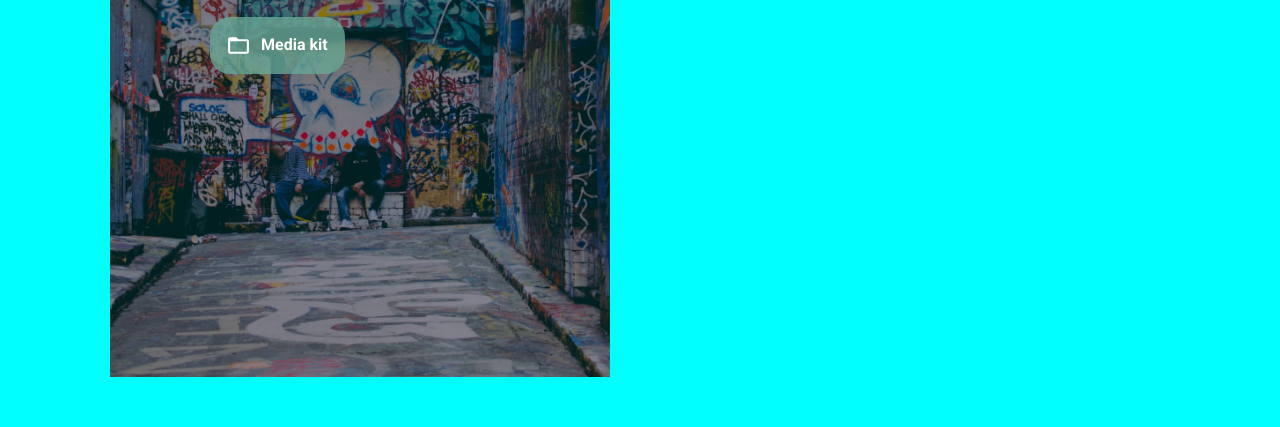
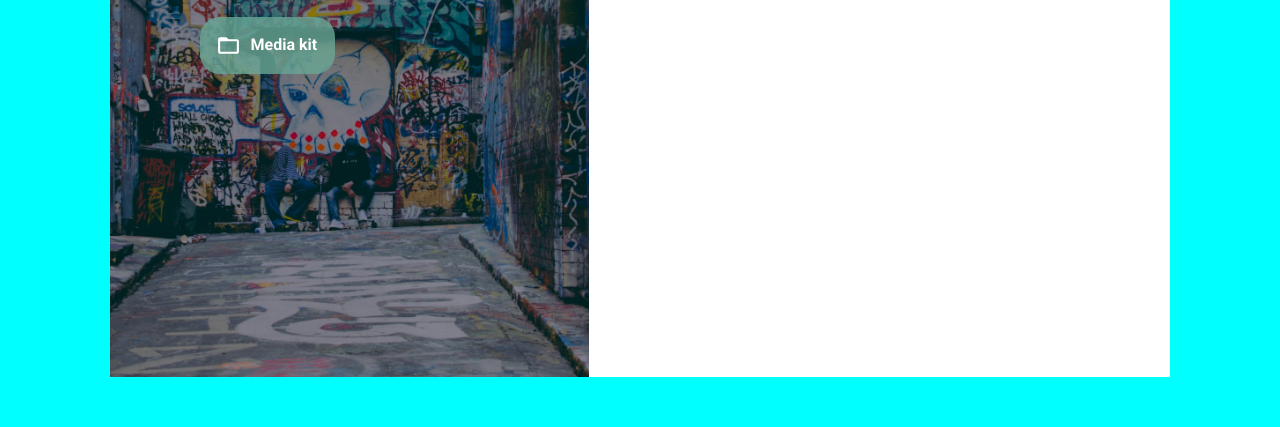
Before and after one commit to asrorkhujar/loyiha-maqolalar-spiskasi, a plain HTML site: page index.html in a window 1280 px wide. Shown: the part 373-800 px from the top of the page. Drawn offline with Linux system fonts and the light colour scheme.

Commit message:
left section finish

```diff
--- a/css/styles.css
+++ b/css/styles.css
@@ -113,6 +113,12 @@ display: flex;
 
 .article-right{
   width: 610px;
-  background-color: #fff;
+  height: 700px;
+  background-color: var(--text-color-white);
   font-weight: bold;
 }
+
+.article-all{
+  display: flex;
+
+}
```
